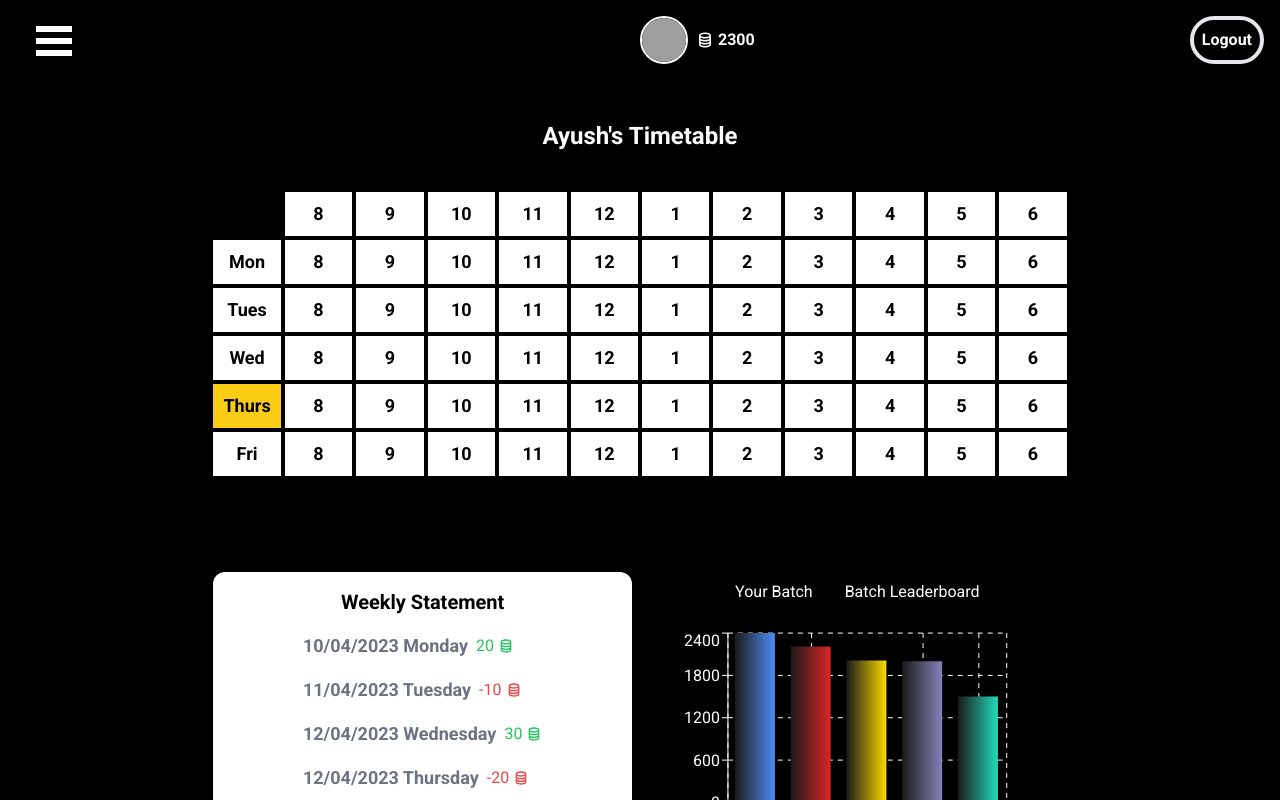
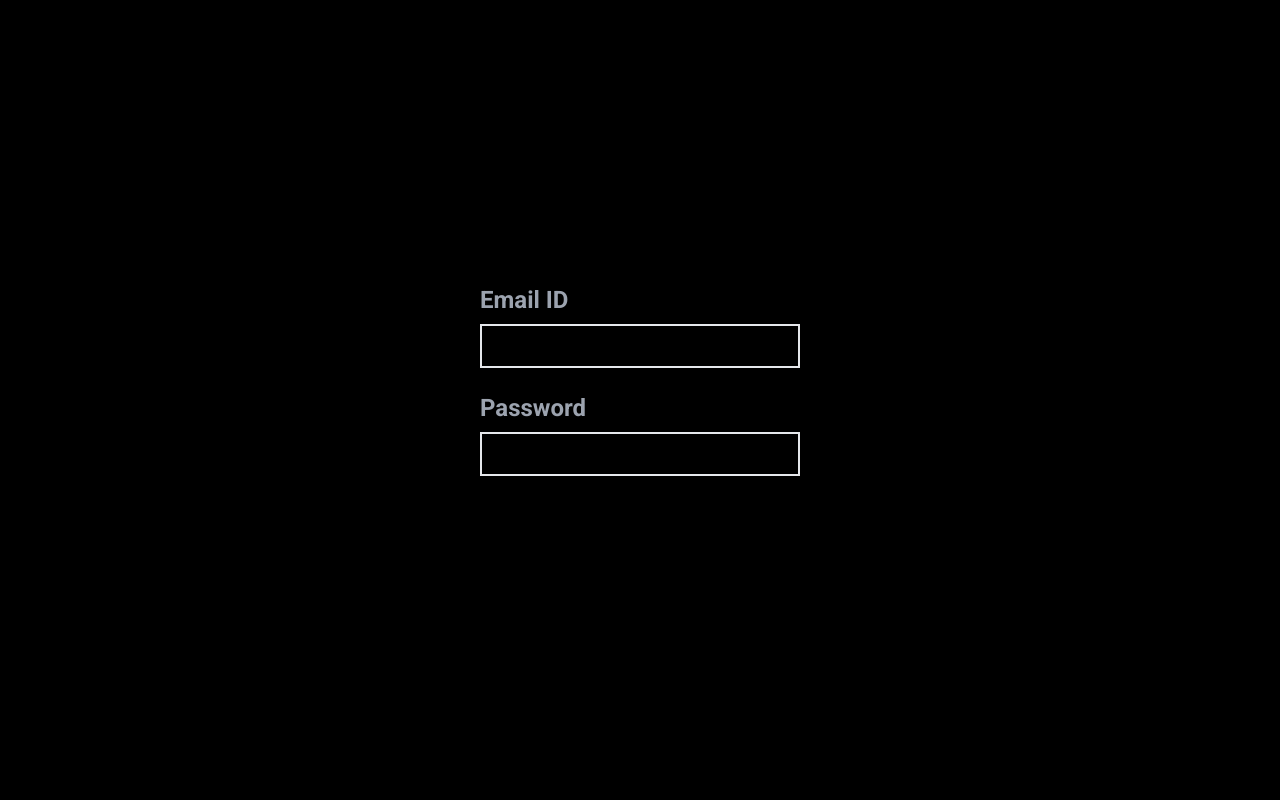
Before and after one commit to ayush-gupta2002/ClassCash, a React (Create React App) app in the folder client/: page / in a window 1280 px wide. Shown: the top 800 px of the page. Built offline with nearby package versions, Linux system fonts and the light colour scheme; grey boxes are pictures that could not be loaded.

Commit message:
Now showing login page

```diff
--- a/client/src/App.js
+++ b/client/src/App.js
@@ -8,12 +8,13 @@ import Login from "./pages/Login";
 function App() {
   return (
     <div className="flex w-full min-h-screen h-fit bg-black">
-      <Sidebar pageWrapId={"page-wrap"} outerContainerId={"outer-container"} />
+      {/* <Sidebar pageWrapId={"page-wrap"} outerContainerId={"outer-container"} />
       <div className="w-full">
         <Navbar></Navbar>
         <Home></Home>
         <Footer></Footer>
-      </div>
+      </div> */}
+      <Login></Login>
     </div>
   );
 }
```
